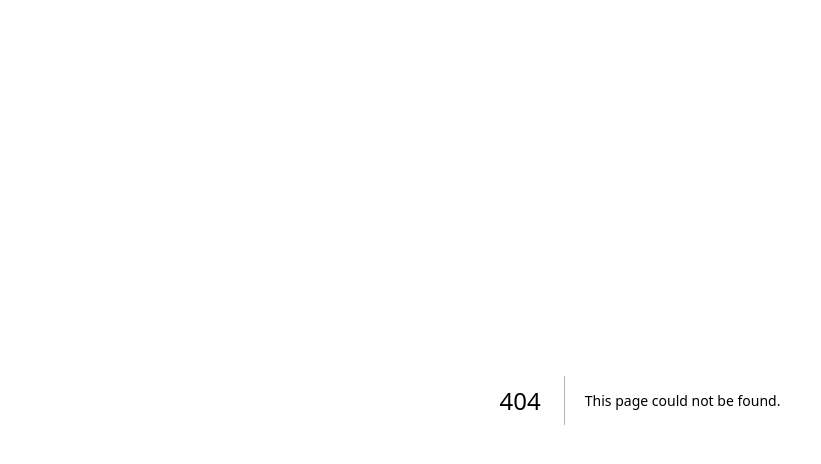
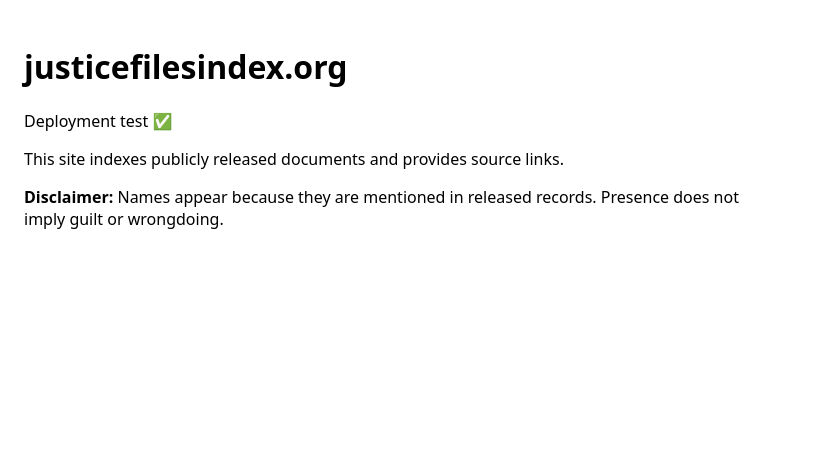
Before and after one commit to nsd8102/epstein-document-index, a Next.js app: page / in a window 1280 px wide. Before the commit this address had no page. Shown: the top 464 px of the page, without its empty margins (0-821 px from the left). Built offline with nearby package versions, Linux system fonts and the light colour scheme.

Commit message:
Create page.tsx

```diff
--- /dev/null
+++ b/app/page.tsx
@@ -0,0 +1,13 @@
+export default function Home() {
+  return (
+    <main style={{ padding: 24, fontFamily: "system-ui" }}>
+      <h1>justicefilesindex.org</h1>
+      <p>Deployment test ✅</p>
+      <p>This site indexes publicly released documents and provides source links.</p>
+      <p style={{ maxWidth: 760 }}>
+        <strong>Disclaimer:</strong> Names appear because they are mentioned in released records.
+        Presence does not imply guilt or wrongdoing.
+      </p>
+    </main>
+  );
+}
```
